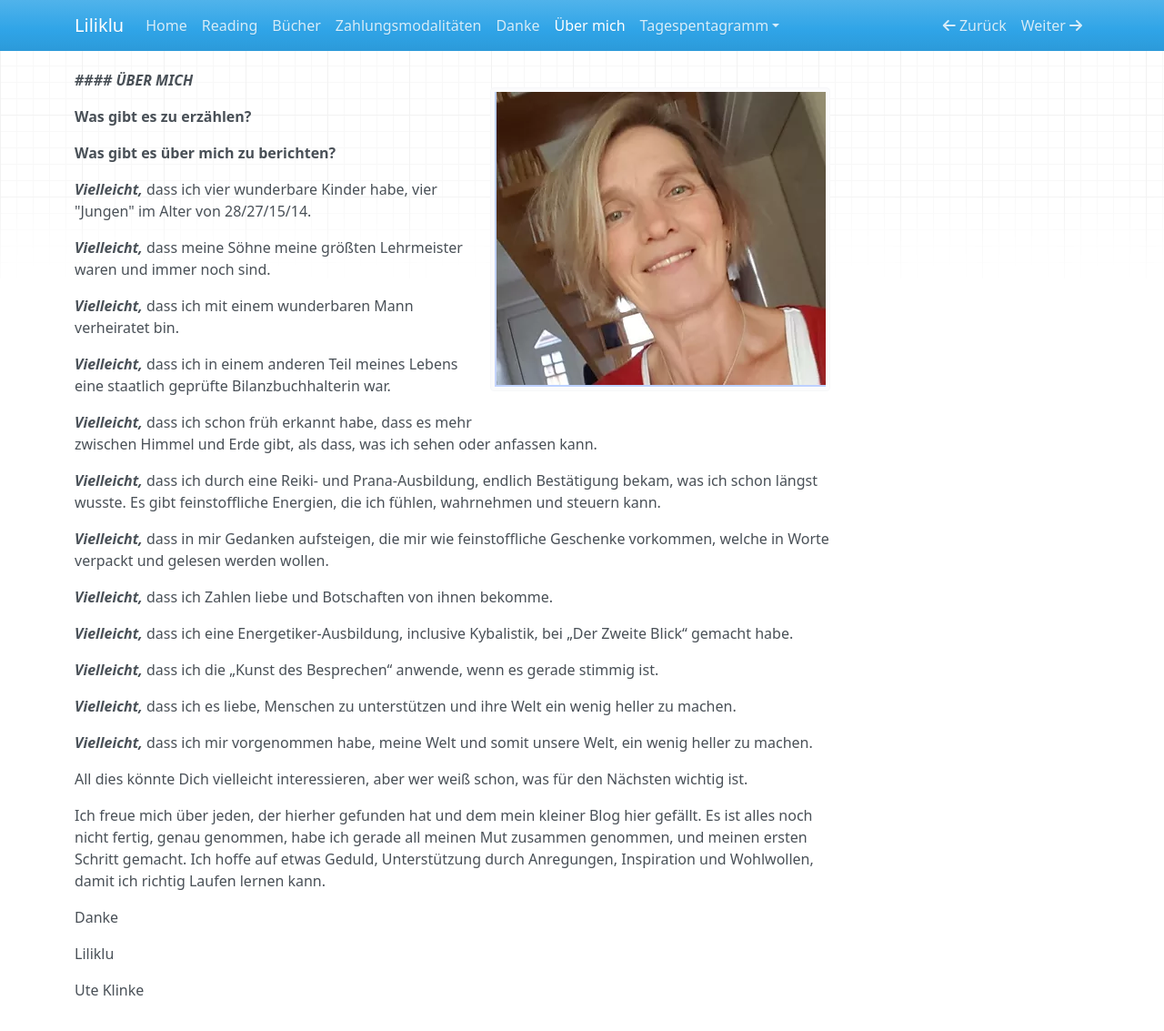
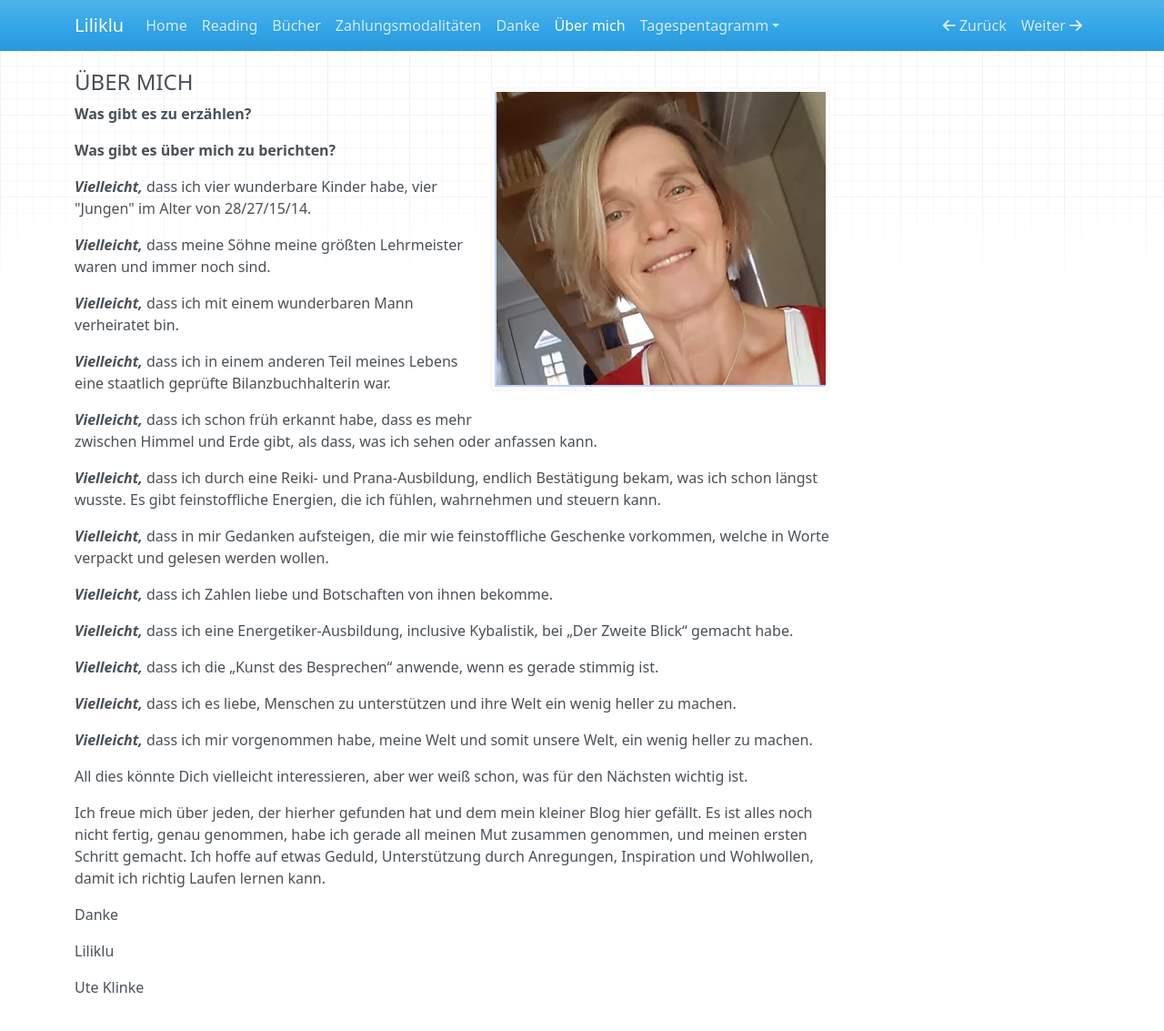
Before and after one commit to liliklu/liliklu.de, an MkDocs documentation site: the page built from docs/z_about_me.md, in a window 1280 px wide and 1146 px high. Shown: the top 1133 px of the window at 91% size. Built offline with MkDocs 1.6.1, drawn with Linux system fonts in a browser that asks for light colours; nearby versions of some CDN libraries.

Commit message:
Bild test 2

```diff
--- a/docs/z_about_me.md
+++ b/docs/z_about_me.md
@@ -9,7 +9,7 @@ img {
   float: right;
 }
 </style>
-***#### ÜBER MICH***   ![](img/ueber-mich.png)
+#### ÜBER MICH   ![](img/ueber-mich.png)
 
 
 
```
